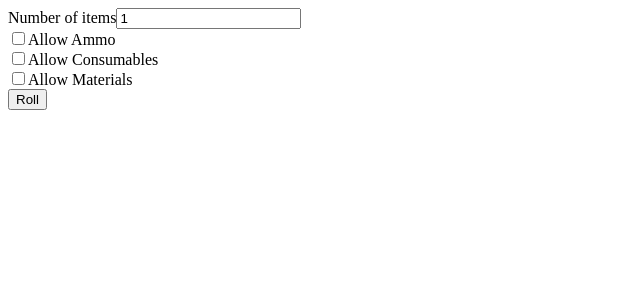
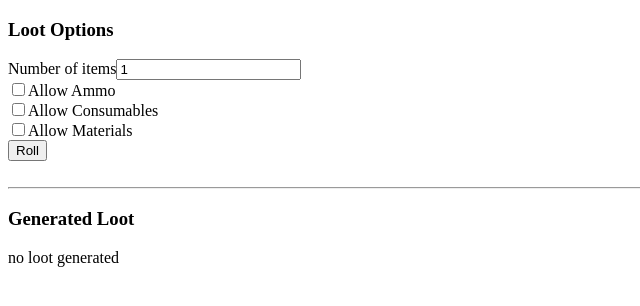
Before and after one commit to dwevins/fallout-loot-randomizer, a Next.js app: page / in a window 1280 px wide. Shown: the top 306 px of the page, without its empty margins (0-640 px from the left). Built offline with nearby package versions, Linux system fonts and the light colour scheme.

Commit message:
add form and readout to generator

```diff
--- a/components/Generator.jsx
+++ b/components/Generator.jsx
@@ -1,18 +1,13 @@
-import React, { useEffect, useState } from 'react'
+import React, { useState } from 'react'
 import { generateLoot } from './utils'
-
-function submit(e, formData) {
-  e.preventDefault()
-  const loot = generateLoot(formData)
-  console.log(loot)
-  return false
-}
+import { Form, Readout } from '.'
 
 const Generator = () => {
-  const [numItems, setNumItems] = useState('1')
   const [allowAmmo, setAllowAmmo] = useState(false)
   const [allowConsumables, setAllowConsumables] = useState(false)
   const [allowMaterials, setAllowMaterials] = useState(false)
+  const [numItems, setNumItems] = useState('1')
+  const [loot, setLoot] = useState([])
 
   const formData = {
     allowAmmo,
@@ -21,63 +16,26 @@ const Generator = () => {
     numItems
   }
 
+  const formSetters = {
+    setAllowAmmo,
+    setAllowConsumables,
+    setAllowMaterials,
+    setNumItems
+  }
+
   return (
-    <form onSubmit={(e) => submit(e, formData)}>
-      <label htmlFor="numItems">
-        Number of items
-        <input
-          id="numItems"
-          min="1"
-          name="numItems"
-          onChange={(e) => setNumItems(e.target.value)}
-          type="number"
-          value={numItems}
-        />
-      </label>
-
-      <div className="container">
-        <div className="field">
-          <label htmlFor="allowAmmo">
-            <input
-              checked={allowAmmo}
-              id="allowAmmo"
-              name="itemTypes"
-              onChange={() => setAllowAmmo(!allowAmmo)}
-              type="checkbox"
-            />
-            Allow Ammo
-          </label>
-        </div>
-
-        <div className="field">
-          <label htmlFor="allowConsumables">
-          <input
-              checked={allowConsumables}
-              id="allowConsumables"
-              name="itemTypes"
-              onChange={() => setAllowConsumables(!allowConsumables)}
-              type="checkbox"
-            />
-            Allow Consumables
-          </label>
-        </div>
-
-        <div className="field">
-          <label htmlFor="allowMaterials">
-          <input
-              checked={allowMaterials}
-              id="allowMaterials"
-              name="itemTypes"
-              onChange={() => setAllowMaterials(!allowMaterials)}
-              type="checkbox"
-            />
-            Allow Materials
-          </label>
-        </div>
-      </div>
-
-      <button type="submit">Roll</button>
-    </form>
+    <div className="generator">
+      <h3>Loot Options</h3>
+      <Form
+        {...formData}
+        onSubmit={() => setLoot(generateLoot(formData))}
+        {...formSetters}
+      />
+      <br/>
+      <hr/>
+      <h3>Generated Loot</h3>
+      <Readout loot={loot}/>
+    </div>
   )
 }
 
```
